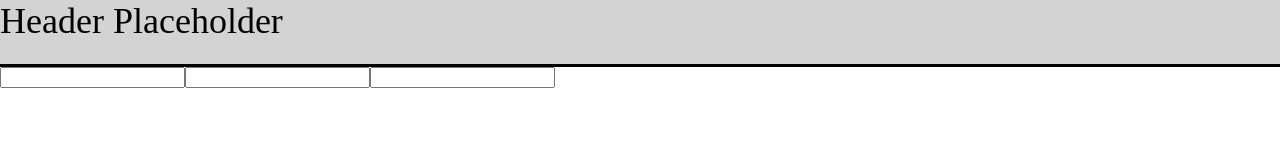
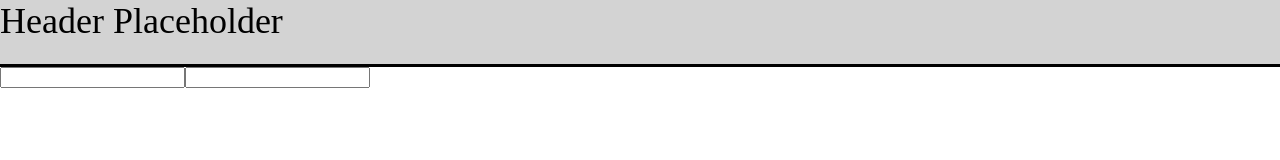
Before and after one commit to d-e-k-k/rap-libs, a React (Create React App) app: page / in a window 1280 px wide. Shown: the top 160 px of the page. Built offline with nearby package versions, Linux system fonts and the light colour scheme.

Commit message:
Removed old deconstructed state from MadLibResults.js

```diff
--- a/package.json
+++ b/package.json
@@ -8,6 +8,7 @@
     "@testing-library/user-event": "^12.1.10",
     "react": "^17.0.1",
     "react-dom": "^17.0.1",
+    "react-router-dom": "^5.2.0",
     "react-scripts": "4.0.0",
     "web-vitals": "^0.2.4"
   },
--- a/src/components/app/App.js
+++ b/src/components/app/App.js
@@ -1,4 +1,5 @@
 import React, { useState } from 'react';
+import { Route, Link, Redirect } from 'react-router-dom';
 import Header from '../header/Header';
 import MadLibResults from '../mad-lib-results/MadLibResults';
 import Input from '../input/Input'
@@ -13,10 +14,9 @@ const App = () => {
 				<Header />
 			</header>
 			<main>
+				<div>
 				<Input setValues={setRhymingWords} />
 				<Input setValues={setRhymingWords} />
-				<Input setValues={setRhymingWords} />
-				<div>
 					{rhymingWords.map((word) => {
 						return (
 							<p>
```
Also changed, not shown: src/components/mad-lib-results/MadLibResults.js (+2 -9 lines), 1 other file (tests, documents, lock files or other folders).
